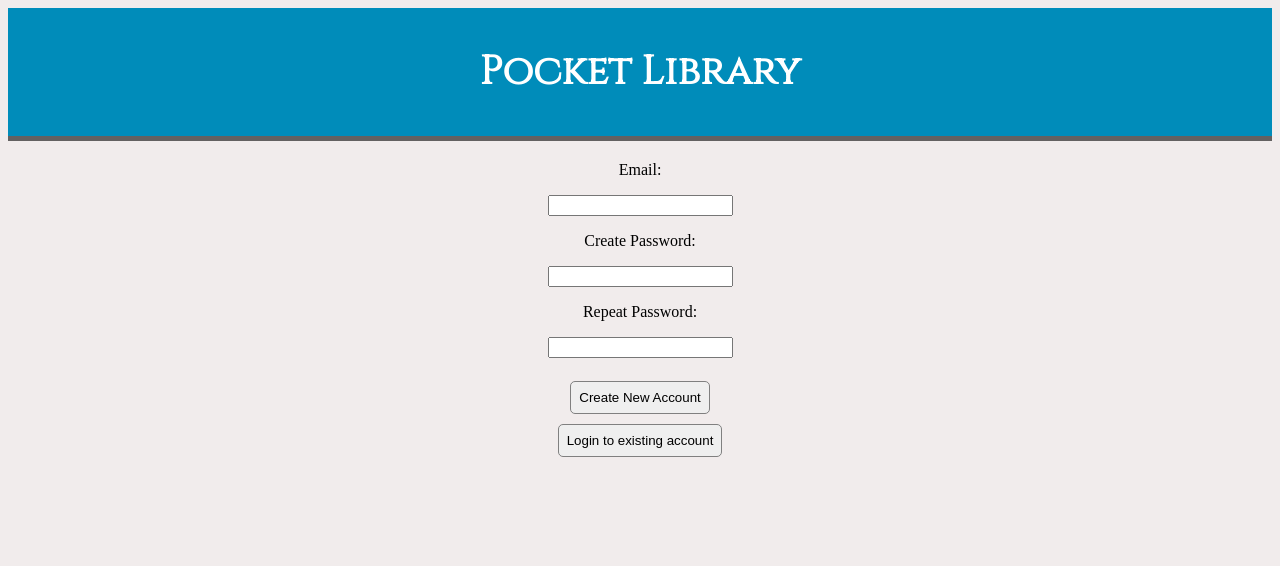
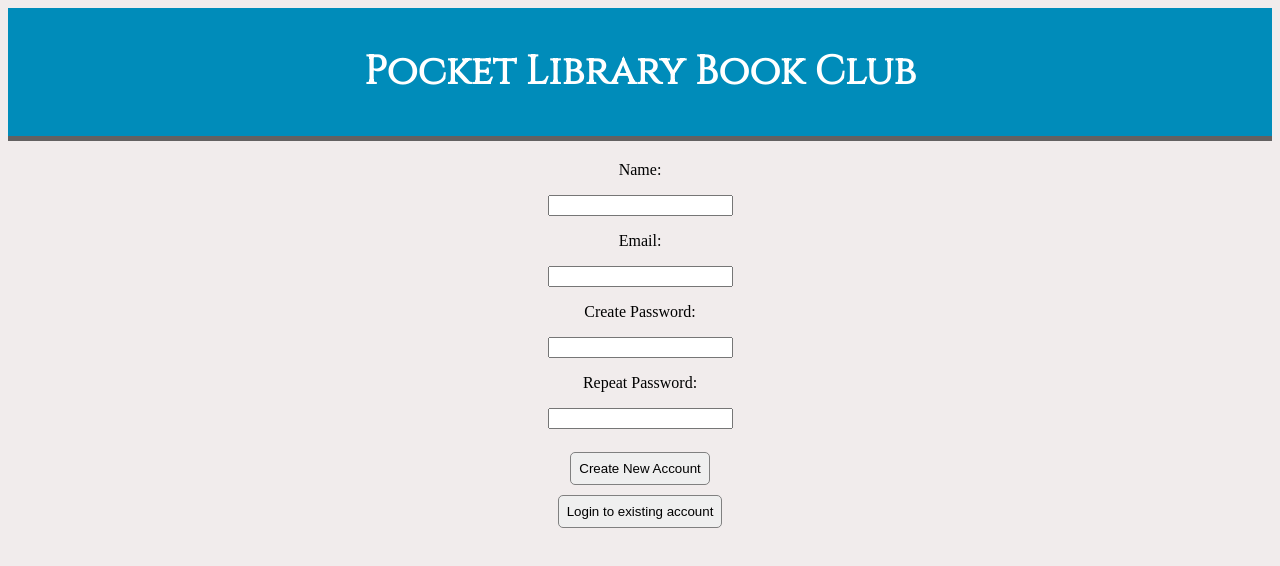
Before and after one commit to mvangin/reactBookLibrary, a React (Create React App) app in the folder todoapp/: page /register in a window 1280 px wide. Shown: the top 566 px of the page. Built offline with nearby package versions, Linux system fonts and the light colour scheme; no server answers; the database is empty.

Commit message:
add postedBy field for each book

```diff
--- a/todoapp/src/Book.js
+++ b/todoapp/src/Book.js
@@ -3,12 +3,12 @@ import "./Book.css"
 import checkmark from "./images/checkmark.png"
 import DeleteForeverIcon from '@material-ui/icons/DeleteForever';
 
+
 function Book(props) {
     const text = props.isRead ? <img id="checkmark" src={checkmark} alt="checkmark"/> : "Not Yet"
-
     return(
         <div id="book">
-            <b id="title">{props.title} </b> <br /> Author: {props.author} <br /> Genre: {props.genre} <br/> Pages: {props.pages}<br /> Finished? {text} <br />
+            <b id="title">{props.title} </b> <br /> Author: {props.author} <br /> Genre: {props.genre} <br/> Pages: {props.pages}<br /> Finished? {text} <br /> Posted by: {props.postedBy}
             <div id="buttonDiv">
             <button id="readButton" onClick={() => {return props.handleRead(props.index)}}> Read Status </button>
             <DeleteForeverIcon id="deleteButton" onClick={()=> {return props.handleDelete(props.index) }}> delete </DeleteForeverIcon>
--- a/todoapp/src/BookList.js
+++ b/todoapp/src/BookList.js
@@ -17,7 +17,7 @@ function BookList({history}) {
 
     const bookItems = booksData.map((item, key) => {
         console.log(key)
-        return <Book title={item.title} author={item.author} genre={item.genre} pages={item.pages} isRead={item.isRead} key={key} index={key} handleRead={handleRead} handleDelete={handleDelete} />
+        return <Book title={item.title} author={item.author} genre={item.genre} pages={item.pages} isRead={item.isRead} postedBy={item.postedBy} key={key} index={key} handleRead={handleRead} handleDelete={handleDelete} />
     })
 
     async function handleLogout() {
--- a/todoapp/src/Form.js
+++ b/todoapp/src/Form.js
@@ -1,5 +1,6 @@
 import React from "react"
 import "./Form.css"
+import { auth } from "./firebase"
 
 
 class Form extends React.Component {
@@ -20,6 +21,7 @@ class Form extends React.Component {
     }
 
     handleSubmit(e) {
+        const displayName = auth.currentUser.displayName
         e.preventDefault()
         if (this.state.title === "" || this.state.author === "" || this.state.genre === ""
             || this.state.pagse === "") {
@@ -28,7 +30,8 @@ class Form extends React.Component {
 
         const newBook = {
             title: this.state.title, author: this.state.author,
-            genre: this.state.genre, pages: this.state.pages, isRead: false
+            genre: this.state.genre, pages: this.state.pages, isRead: false, postedBy: displayName
+
         }
         this.props.addBook(newBook)
         this.handleDisplay()
--- a/todoapp/src/Header.js
+++ b/todoapp/src/Header.js
@@ -6,8 +6,7 @@ function Header() {
     return (
         <>
             <div id="header">
-                <h1 id=""> Pocket Library </h1>
-
+                <h1 id=""> Pocket Library Book Club </h1>
             </div>
         </>
     )
--- a/todoapp/src/Register.js
+++ b/todoapp/src/Register.js
@@ -3,7 +3,7 @@ import { auth } from "./firebase"
 import { withRouter, Link } from "react-router-dom"
 
 function Register({ history }) {
-
+    const [name, setName] = useState("")
     const [email, setEmail] = useState("")
     const [password, setPassword] = useState("")
     const [repeatPassword, setRepeatPassword] = useState("")
@@ -12,7 +12,11 @@ function Register({ history }) {
         e.preventDefault();
         if (password === repeatPassword) {
             try {
-                await auth.createUserWithEmailAndPassword(email, password);
+                await auth.createUserWithEmailAndPassword(email, password).then(credential => {
+                    credential.user.updateProfile({
+                        displayName: name
+                    })
+                })
                 history.push("/bookList")
             } catch (error) {
                 alert(error)
@@ -26,6 +30,9 @@ function Register({ history }) {
     return (
 
         <form>
+            <p> Name: </p>
+            <input value={name} type="name" onChange={(e) => setName(e.target.value)} />
+
             <p> Email: </p>
             <input value={email} type="email" onChange={(e) => setEmail(e.target.value)} />
 
```
